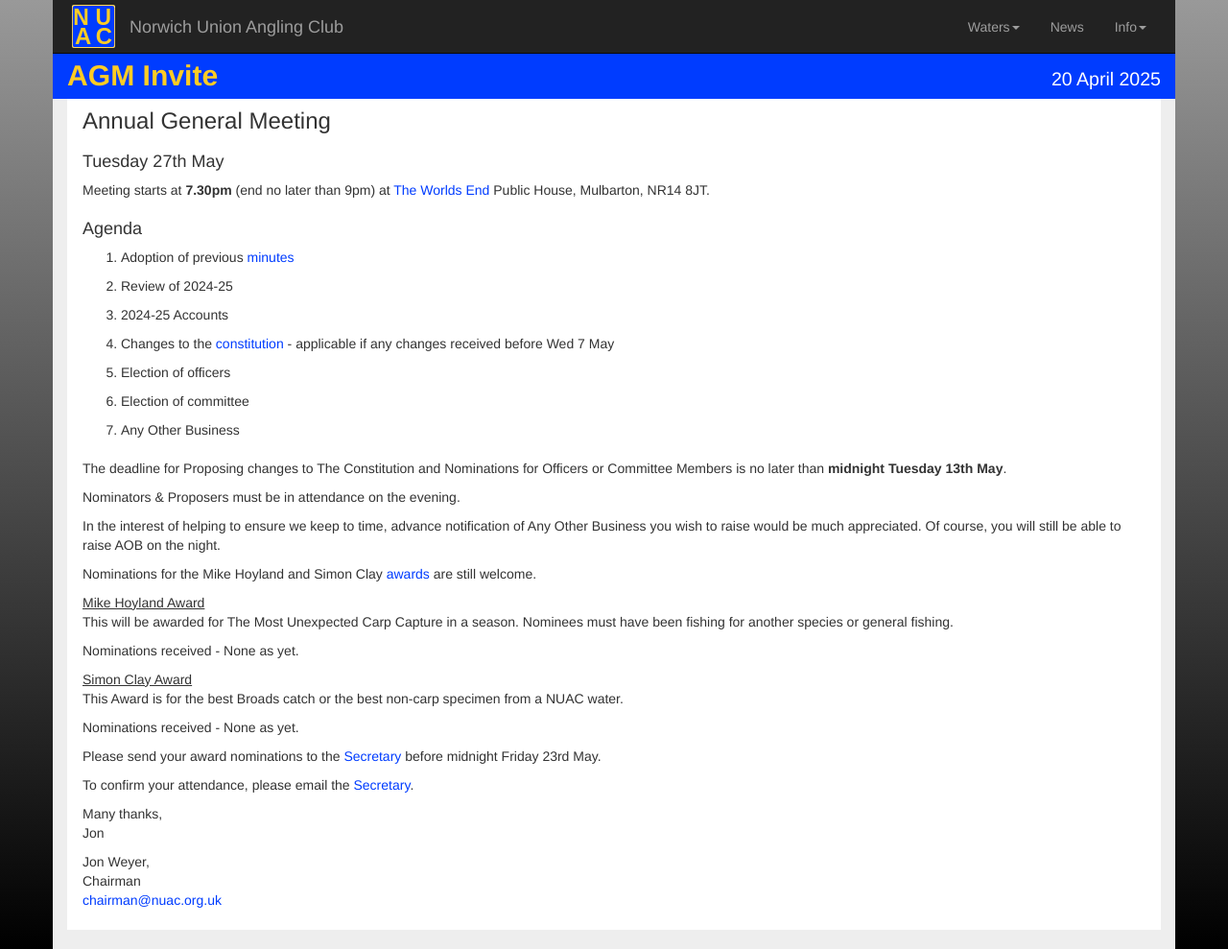
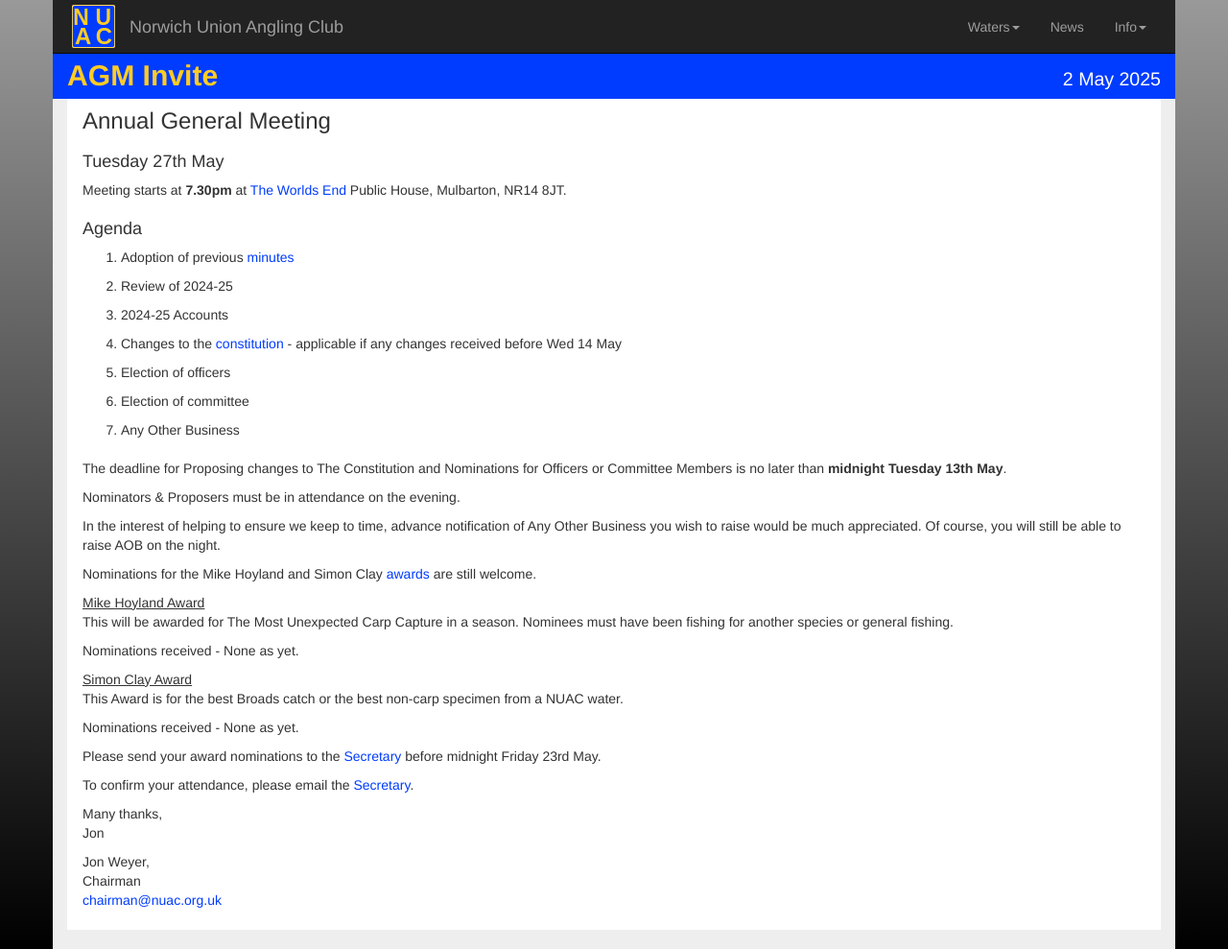
Before and after one commit to nuac-admin/nuac-release-four, a Jekyll site: the page built from _news/2025-agm-invite.md, in a window 1280 px wide and 989 px high. Shown: the whole window at 96% size. Built offline with Jekyll 4.4.1, drawn with Linux system fonts in a browser that asks for light colours; nearby versions of some CDN libraries.

Commit message:
agm invite

```diff
--- a/_news/2025-agm-invite.md
+++ b/_news/2025-agm-invite.md
@@ -3,8 +3,8 @@ layout: news
 category: news
 title: 2024-25 AGM Invite | NUAC
 keywords: NUAC, Norwich Union Angling Club, fishing club, news, agm invite
-news-date: 20 April 2025
-menu-order: 20250420
+news-date: 2 May 2025
+menu-order: 20250502
 og-url: news/2025-agm-invite.html
 og-type: website
 og-title: AGM Invite
@@ -22,7 +22,7 @@ sections:
         hdr: Tuesday 27th May
         hdr-lvl: x
         sentences:
-          - txt: Meeting starts at **7.30pm** (end no later than 9pm) at [The Worlds End](https://theworldsendpub.co.uk) Public House, Mulbarton, NR14 8JT.
+          - txt: Meeting starts at **7.30pm** at [The Worlds End](https://theworldsendpub.co.uk) Public House, Mulbarton, NR14 8JT.
       - col-pos:
         col:
         hdr: Agenda
@@ -32,7 +32,7 @@ sections:
           - txt: Adoption of previous [minutes](../assets/docs/2023-AGM-Minutes.pdf)
           - txt: Review of 2024-25
           - txt: 2024-25 Accounts
-          - txt: Changes to the [constitution](../info/constitution.html) - applicable if any changes received before Wed 7 May
+          - txt: Changes to the [constitution](../info/constitution.html) - applicable if any changes received before Wed 14 May
           - txt: Election of officers
           - txt: Election of committee
           - txt: Any Other Business
```
